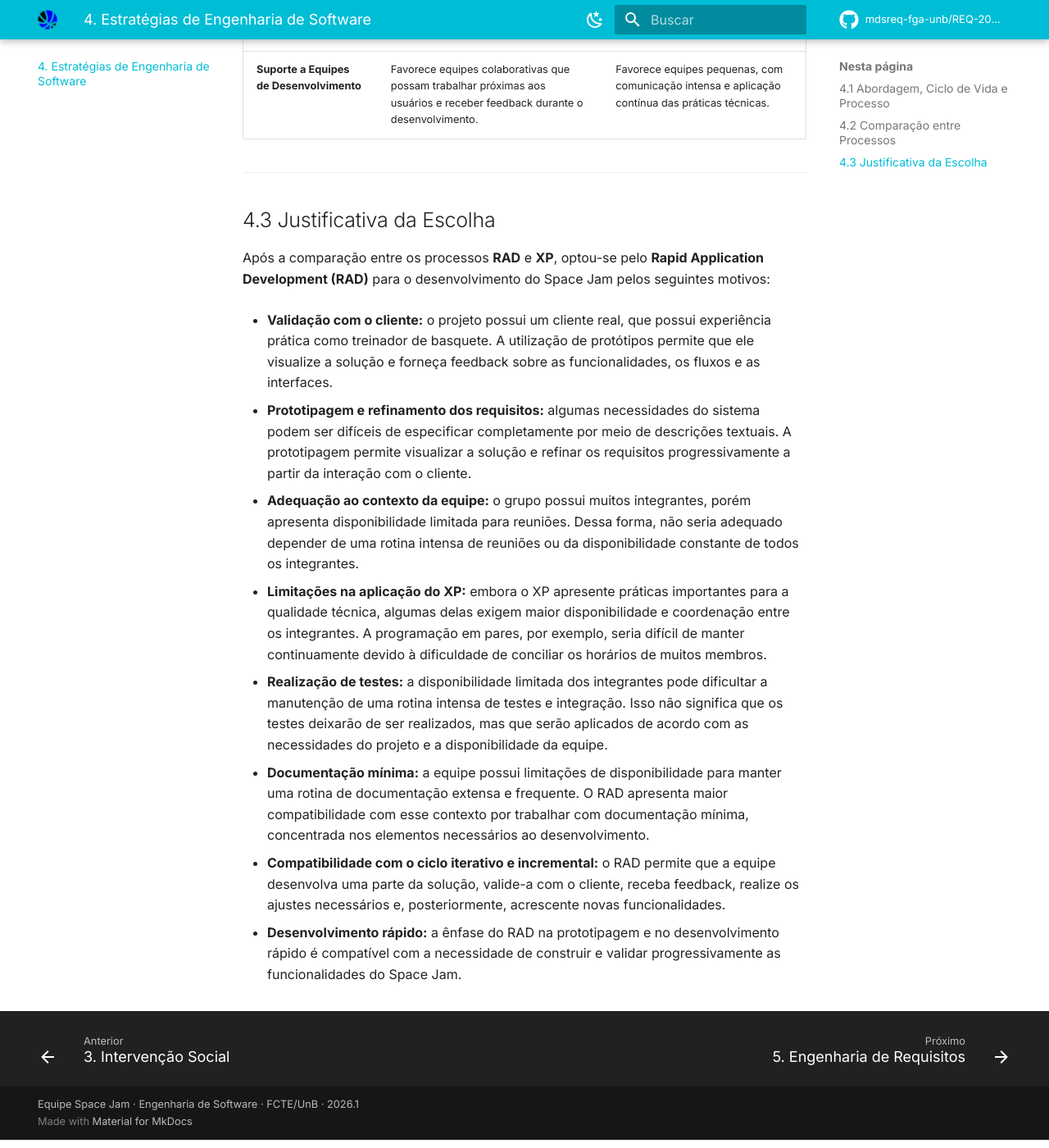
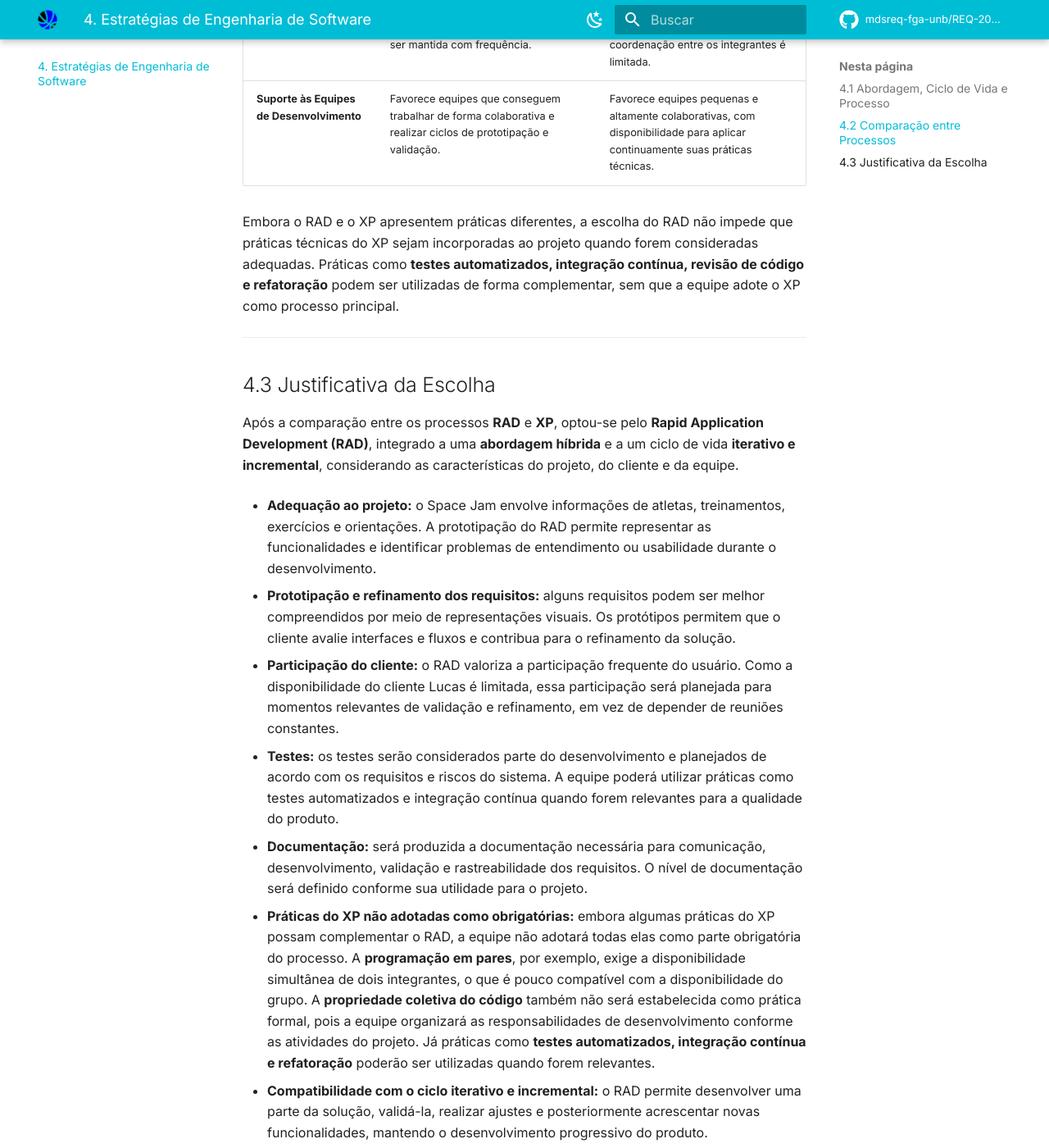
Before and after one commit to mdsreq-fga-unb/REQ-2026.2-T01-SpaceJam, an MkDocs documentation site: the page built from docs/estrategia.md, in a window 1280 px wide and 1400 px high, scrolled down 1942 px. Shown: the whole window at 82% size. Built offline with MkDocs 1.6.1 and Material for MkDocs 9.7.7, drawn with Linux system fonts in a browser that asks for light colours; comment, search, counter and statistics services are not loaded; some of the changed text lies outside the part shown.

Commit message:
docs: Correções na justificativa de escolha da estratégia de software

```diff
--- a/docs/estrategia.md
+++ b/docs/estrategia.md
@@ -2,10 +2,9 @@
 
 | Elemento | Escolha |
 |---|---|
-| **Abordagem** | Ágil |
+| **Abordagem** | Híbrida |
 | **Ciclo de Vida** | Iterativo e Incremental |
 | **Processo** | Rapid Application Development (RAD) |
-| **Framework** | Scrum |
 
 ---
 
@@ -15,38 +14,40 @@ Para definir o processo de desenvolvimento mais adequado ao projeto Space Jam, f
 
 | Características | RAD | XP |
 |---|---|---|
-| **Abordagem Geral** | Desenvolvimento rápido baseado em prototipagem, colaboração com o usuário e feedback contínuo. | Desenvolvimento ágil baseado em ciclos curtos, feedback frequente, simplicidade e adaptação contínua. |
-| **Foco em Arquitetura** | Menor ênfase no planejamento antecipado da arquitetura, priorizando a construção rápida de protótipos e funcionalidades. | Prioriza simplicidade e evolução contínua do design, evitando planejamento excessivo antecipadamente. |
-| **Estrutura de Processos** | Planejamento de requisitos, workshop de design do usuário, construção e implementação final, com prototipagem e refinamento ao longo do processo. | Ciclos curtos envolvendo planejamento, desenvolvimento, testes, integração e pequenas entregas. |
-| **Flexibilidade de Requisitos** | Alta, permitindo que os requisitos sejam refinados durante a prototipagem e a partir do feedback dos usuários. | Alta, considerando mudanças nos requisitos ao longo dos ciclos de desenvolvimento. |
-| **Colaboração com Cliente** | Forte participação do usuário durante workshops, prototipagem e validação das soluções. | Forte participação do cliente na definição, priorização e validação das funcionalidades. |
-| **Complexidade do Processo** | Relativamente simples e orientado à velocidade, mas depende da participação intensa dos usuários. | Possui documentação reduzida, mas exige disciplina para aplicação das práticas técnicas e colaboração frequente. |
-| **Qualidade Técnica** | A prototipagem e a validação frequente favorecem a identificação antecipada de problemas de usabilidade e lacunas funcionais. | Forte foco na qualidade técnica por meio de testes, refatoração, integração contínua e programação em pares. |
-| **Práticas de Desenvolvimento** | Prototipagem rápida, modelagem, colaboração com usuários, desenvolvimento iterativo e refinamento progressivo. | Programação em pares, testes, integração contínua, refatoração, design simples e pequenas entregas. |
-| **Adaptação ao Projeto do Space Jam** | Adequado devido à necessidade de validar a interface e os fluxos da aplicação com o treinador por meio de protótipos. | Adequado para requisitos dinâmicos, porém algumas práticas apresentam dificuldades de aplicação no contexto da equipe. |
-| **Documentação** | Documentação mínima, concentrada principalmente em interfaces, fluxos de dados e modelos necessários ao desenvolvimento. | Minimiza a documentação formal, priorizando comunicação, código e feedback. |
-| **Controle de Qualidade** | Utiliza prototipagem, revisão e validação frequente para identificar problemas e lacunas funcionais. | Utiliza testes automatizados, testes de aceitação, integração contínua e refatoração. |
-| **Escalabilidade** | Menor adequação para sistemas muito complexos ou de missão crítica. | Mais adequado para equipes pequenas e altamente colaborativas, podendo apresentar limitações em equipes maiores. |
-| **Suporte a Equipes de Desenvolvimento** | Favorece equipes colaborativas que possam trabalhar próximas aos usuários e receber feedback durante o desenvolvimento. | Favorece equipes pequenas, com comunicação intensa e aplicação contínua das práticas técnicas. |
+| **Abordagem Geral** | Desenvolvimento orientado à rapidez, prototipação, colaboração com usuários e refinamento progressivo da solução. | Desenvolvimento baseado em ciclos curtos, feedback frequente, simplicidade, adaptação e práticas técnicas de desenvolvimento. |
+| **Foco em Arquitetura** | Prioriza a construção e evolução da solução por meio de protótipos e modelos necessários ao desenvolvimento. | Prioriza design simples e evolução contínua da estrutura do sistema, evitando planejamento excessivo antecipadamente. |
+| **Estrutura de Processos** | Organiza-se em planejamento de requisitos, design do usuário, construção e implementação final, utilizando prototipação e refinamento. | Organiza o desenvolvimento em ciclos curtos, envolvendo planejamento, implementação, testes, integração e pequenas entregas. |
+| **Flexibilidade de Requisitos** | Permite que os requisitos sejam refinados durante a prototipação e a partir do feedback dos usuários. | Permite mudanças frequentes nos requisitos ao longo dos ciclos de desenvolvimento. |
+| **Colaboração com Cliente** | Possui forte participação do usuário em workshops, prototipação e validação das soluções. | Valoriza a participação do cliente na definição, priorização e validação das funcionalidades. |
+| **Complexidade do Processo** | Enfatiza rapidez e prototipação, mas sua aplicação tradicional depende de participação frequente dos usuários. | Possui práticas bem definidas, mas exige disciplina e coordenação para manter sua aplicação contínua. |
+| **Qualidade Técnica** | A prototipação e a validação frequente permitem identificar problemas de usabilidade e lacunas funcionais antecipadamente. | Possui forte ênfase em qualidade técnica por meio de testes, refatoração, integração contínua e programação em pares. |
+| **Práticas de Desenvolvimento** | Prototipagem rápida, modelagem, colaboração com usuários, construção e refinamento progressivo. | Programação em pares, testes, integração contínua, refatoração, design simples e pequenas entregas. |
+| **Adaptação ao Projeto do Space Jam** | Adequado à necessidade de validar interfaces e fluxos da aplicação, desde que a participação do cliente seja planejada de acordo com sua disponibilidade. | Possui práticas relevantes para a qualidade técnica, porém algumas exigem maior coordenação e disponibilidade dos integrantes. |
+| **Documentação** | Prioriza os artefatos necessários para apoiar a comunicação, o desenvolvimento, a validação e a rastreabilidade do projeto. | Valoriza comunicação e código funcionando, mantendo a documentação formal reduzida. |
+| **Controle de Qualidade** | Utiliza prototipação, revisão, validação e testes para identificar problemas e verificar se a solução atende aos requisitos. | Utiliza testes automatizados, testes de aceitação, integração contínua e refatoração como práticas centrais. |
+| **Escalabilidade** | Pode apresentar limitações quando há grande complexidade ou quando a participação dos usuários não pode ser mantida com frequência. | É orientado a equipes colaborativas e possui práticas que podem ser difíceis de manter quando a coordenação entre os integrantes é limitada. |
+| **Suporte às Equipes de Desenvolvimento** | Favorece equipes que conseguem trabalhar de forma colaborativa e realizar ciclos de prototipação e validação. | Favorece equipes pequenas e altamente colaborativas, com disponibilidade para aplicar continuamente suas práticas técnicas. |
+
+Embora o RAD e o XP apresentem práticas diferentes, a escolha do RAD não impede que práticas técnicas do XP sejam incorporadas ao projeto quando forem consideradas adequadas. Práticas como **testes automatizados, integração contínua, revisão de código e refatoração** podem ser utilizadas de forma complementar, sem que a equipe adote o XP como processo principal.
 
 ---
 
 ## 4.3 Justificativa da Escolha
 
-Após a comparação entre os processos **RAD** e **XP**, optou-se pelo **Rapid Application Development (RAD)** para o desenvolvimento do Space Jam pelos seguintes motivos:
+Após a comparação entre os processos **RAD** e **XP**, optou-se pelo **Rapid Application Development (RAD)**, integrado a uma **abordagem híbrida** e a um ciclo de vida **iterativo e incremental**, considerando as características do projeto, do cliente e da equipe.
 
-- **Validação com o cliente:** o projeto possui um cliente real, que possui experiência prática como treinador de basquete. A utilização de protótipos permite que ele visualize a solução e forneça feedback sobre as funcionalidades, os fluxos e as interfaces.
+- **Adequação ao projeto:** o Space Jam envolve informações de atletas, treinamentos, exercícios e orientações. A prototipação do RAD permite representar as funcionalidades e identificar problemas de entendimento ou usabilidade durante o desenvolvimento.
 
-- **Prototipagem e refinamento dos requisitos:** algumas necessidades do sistema podem ser difíceis de especificar completamente por meio de descrições textuais. A prototipagem permite visualizar a solução e refinar os requisitos progressivamente a partir da interação com o cliente.
+- **Prototipação e refinamento dos requisitos:** alguns requisitos podem ser melhor compreendidos por meio de representações visuais. Os protótipos permitem que o cliente avalie interfaces e fluxos e contribua para o refinamento da solução.
 
-- **Adequação ao contexto da equipe:** o grupo possui muitos integrantes, porém apresenta disponibilidade limitada para reuniões. Dessa forma, não seria adequado depender de uma rotina intensa de reuniões ou da disponibilidade constante de todos os integrantes.
+- **Participação do cliente:** o RAD valoriza a participação frequente do usuário. Como a disponibilidade do cliente Lucas é limitada, essa participação será planejada para momentos relevantes de validação e refinamento, em vez de depender de reuniões constantes.
 
-- **Limitações na aplicação do XP:** embora o XP apresente práticas importantes para a qualidade técnica, algumas delas exigem maior disponibilidade e coordenação entre os integrantes. A programação em pares, por exemplo, seria difícil de manter continuamente devido à dificuldade de conciliar os horários de muitos membros.
+- **Testes:** os testes serão considerados parte do desenvolvimento e planejados de acordo com os requisitos e riscos do sistema. A equipe poderá utilizar práticas como testes automatizados e integração contínua quando forem relevantes para a qualidade do produto.
 
-- **Realização de testes:** a disponibilidade limitada dos integrantes pode dificultar a manutenção de uma rotina intensa de testes e integração. Isso não significa que os testes deixarão de ser realizados, mas que serão aplicados de acordo com as necessidades do projeto e a disponibilidade da equipe.
+- **Documentação:** será produzida a documentação necessária para comunicação, desenvolvimento, validação e rastreabilidade dos requisitos. O nível de documentação será definido conforme sua utilidade para o projeto.
 
-- **Documentação mínima:** a equipe possui limitações de disponibilidade para manter uma rotina de documentação extensa e frequente. O RAD apresenta maior compatibilidade com esse contexto por trabalhar com documentação mínima, concentrada nos elementos necessários ao desenvolvimento.
+- **Práticas do XP não adotadas como obrigatórias:** embora algumas práticas do XP possam complementar o RAD, a equipe não adotará todas elas como parte obrigatória do processo. A **programação em pares**, por exemplo, exige a disponibilidade simultânea de dois integrantes, o que é pouco compatível com a disponibilidade do grupo. A **propriedade coletiva do código** também não será estabelecida como prática formal, pois a equipe organizará as responsabilidades de desenvolvimento conforme as atividades do projeto. Já práticas como **testes automatizados, integração contínua e refatoração** poderão ser utilizadas quando forem relevantes.
 
-- **Compatibilidade com o ciclo iterativo e incremental:** o RAD permite que a equipe desenvolva uma parte da solução, valide-a com o cliente, receba feedback, realize os ajustes necessários e, posteriormente, acrescente novas funcionalidades.
+- **Compatibilidade com o ciclo iterativo e incremental:** o RAD permite desenvolver uma parte da solução, validá-la, realizar ajustes e posteriormente acrescentar novas funcionalidades, mantendo o desenvolvimento progressivo do produto.
 
-- **Desenvolvimento rápido:** a ênfase do RAD na prototipagem e no desenvolvimento rápido é compatível com a necessidade de construir e validar progressivamente as funcionalidades do Space Jam.
+- **Abordagem híbrida:** a abordagem híbrida permite combinar a flexibilidade e a adaptação do RAD com práticas mais estruturadas de documentação, testes, revisão e acompanhamento quando necessárias, adequando o processo às restrições do projeto.
```
